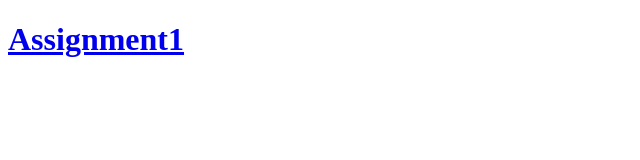
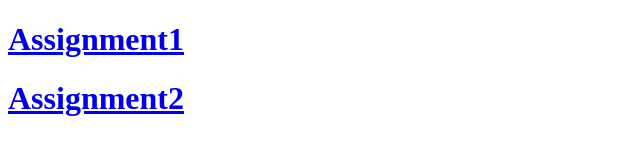
Before and after one commit to Kalahnar/TCSS491, a plain HTML site: page index.html in a window 1280 px wide. Shown: the whole page, without its empty margins (0-640 px from the left). Drawn offline with Linux system fonts and the light colour scheme.

Commit message:
Update index.html

```diff
--- a/index.html
+++ b/index.html
@@ -7,5 +7,6 @@
 </head>
 <body>
 	<a href="assignment1.html"><h1>Assignment1</h1></a>
+	<a href="assignment2.html"><h1>Assignment2</h1></a>
 </body>
 </html>
```
